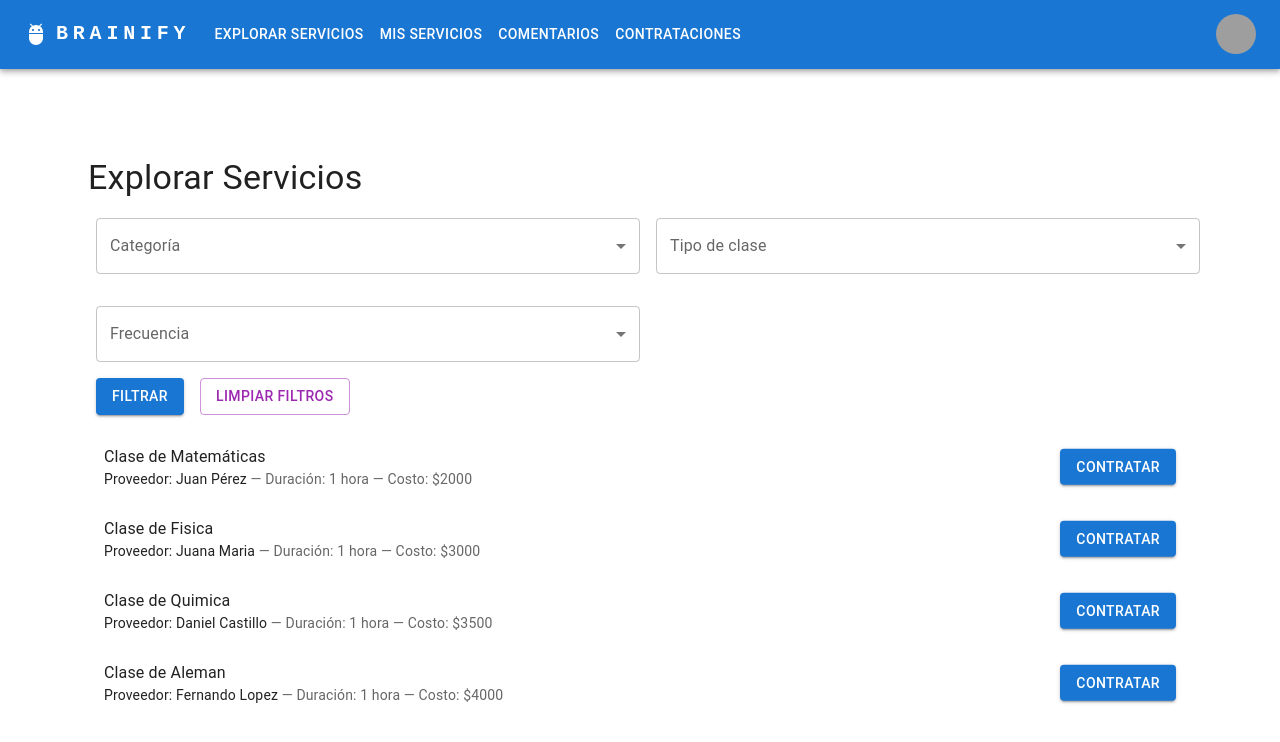
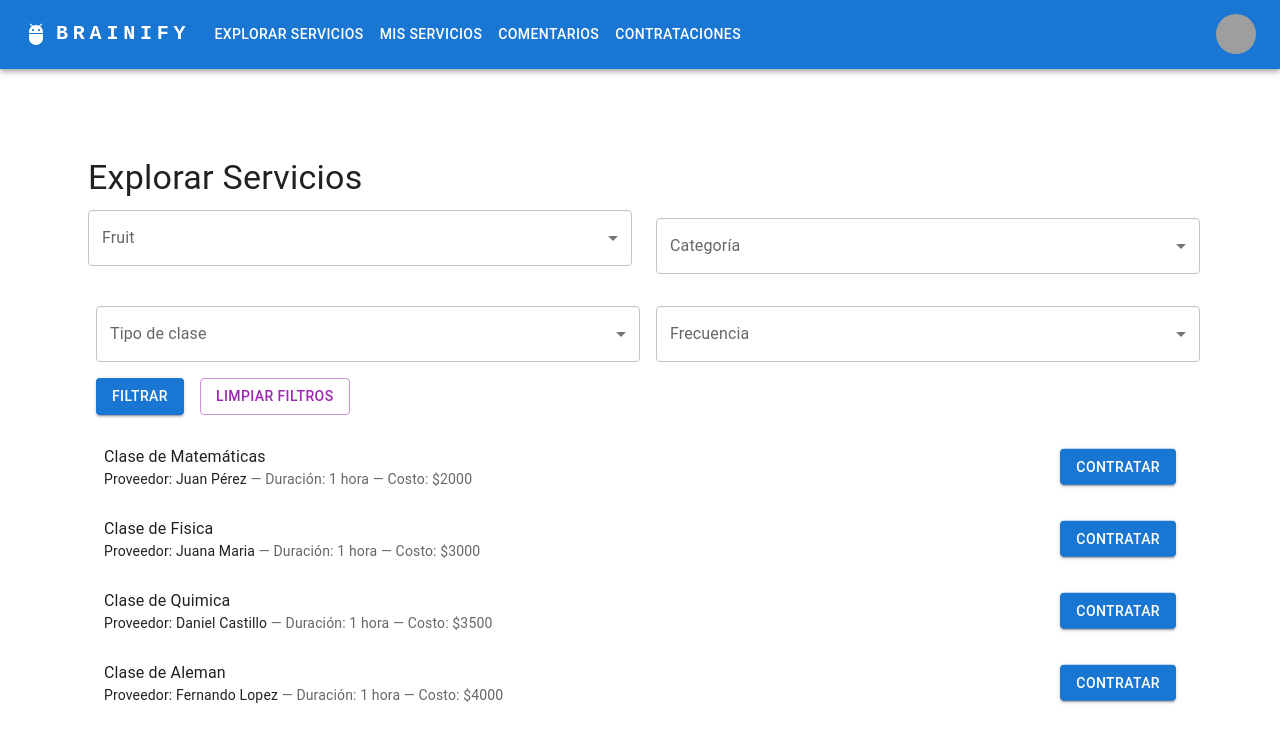
Before and after one commit to fedeferreyra98/brainify, a React (Create React App) app in the folder service-hub/: page /explorar-servicios in a window 1280 px wide. Shown: the top 742 px of the page. Built offline with nearby package versions, Linux system fonts and the light colour scheme; grey boxes are pictures that could not be loaded.

Commit message:
Creates DynamicSelect component for filters selectors (v0.1)

```diff
--- /dev/null
+++ b/service-hub/src/components/DynamicSelect.jsx
@@ -0,0 +1,37 @@
+import * as React from 'react';
+import Box from '@mui/material/Box';
+import InputLabel from '@mui/material/InputLabel';
+import MenuItem from '@mui/material/MenuItem';
+import FormControl from '@mui/material/FormControl';
+import Select from '@mui/material/Select';
+
+function DynamicSelect({ label, options }) {
+  const [selectedValue, setSelectedValue] = React.useState('');
+
+  const handleChange = (event) => {
+    setSelectedValue(event.target.value);
+  };
+
+  return (
+    <Box sx={{ minWidth: 120 }}>
+      <FormControl fullWidth>
+        <InputLabel id={`${label}-label`}>{label}</InputLabel>
+        <Select
+          labelId={`${label}-label`}
+          id={`${label}-select`}
+          value={selectedValue}
+          label={label}
+          onChange={handleChange}
+        >
+          {options.map(option => (
+            <MenuItem key={option.value} value={option.value}>
+              {option.label}
+            </MenuItem>
+          ))}
+        </Select>
+      </FormControl>
+    </Box>
+  );
+}
+
+export default DynamicSelect;
--- a/service-hub/src/components/ServiceExplorer.js
+++ b/service-hub/src/components/ServiceExplorer.js
@@ -1,6 +1,7 @@
 import React, { useState } from 'react';
 import {Button, Container, Typography, Grid, List, ListItem, ListItemText, ListItemSecondaryAction, Select, MenuItem, FormControl, InputLabel, Dialog, DialogActions, DialogContent, DialogTitle, TextField } from '@mui/material';
 import makeStyles from '@mui/styles/makeStyles';
+import DynamicSelect from './DynamicSelect';
 
 const useStyles = makeStyles((theme) => ({
   root: {
@@ -173,6 +174,16 @@ function ServiceExplorer() {
         </Typography>
         <Grid container spacing={2}>
           <Grid item xs={12} sm={6}>
+          <DynamicSelect
+                label="Fruit"
+                options={[
+                  { value: 'apple', label: "Apple" },
+                  { value: 'banana', label: "Banana" },
+                  { value: 'cherry', label: "Cherry" },
+                ]}
+              />
+            </Grid>
+          <Grid item xs={12} sm={6}>
             <FormControl className={classes.formControl} fullWidth>
               <InputLabel>Categoría</InputLabel>
               <Select value={categoriaFiltro} onChange={(e) => setCategoriaFiltro(e.target.value)}>
```
